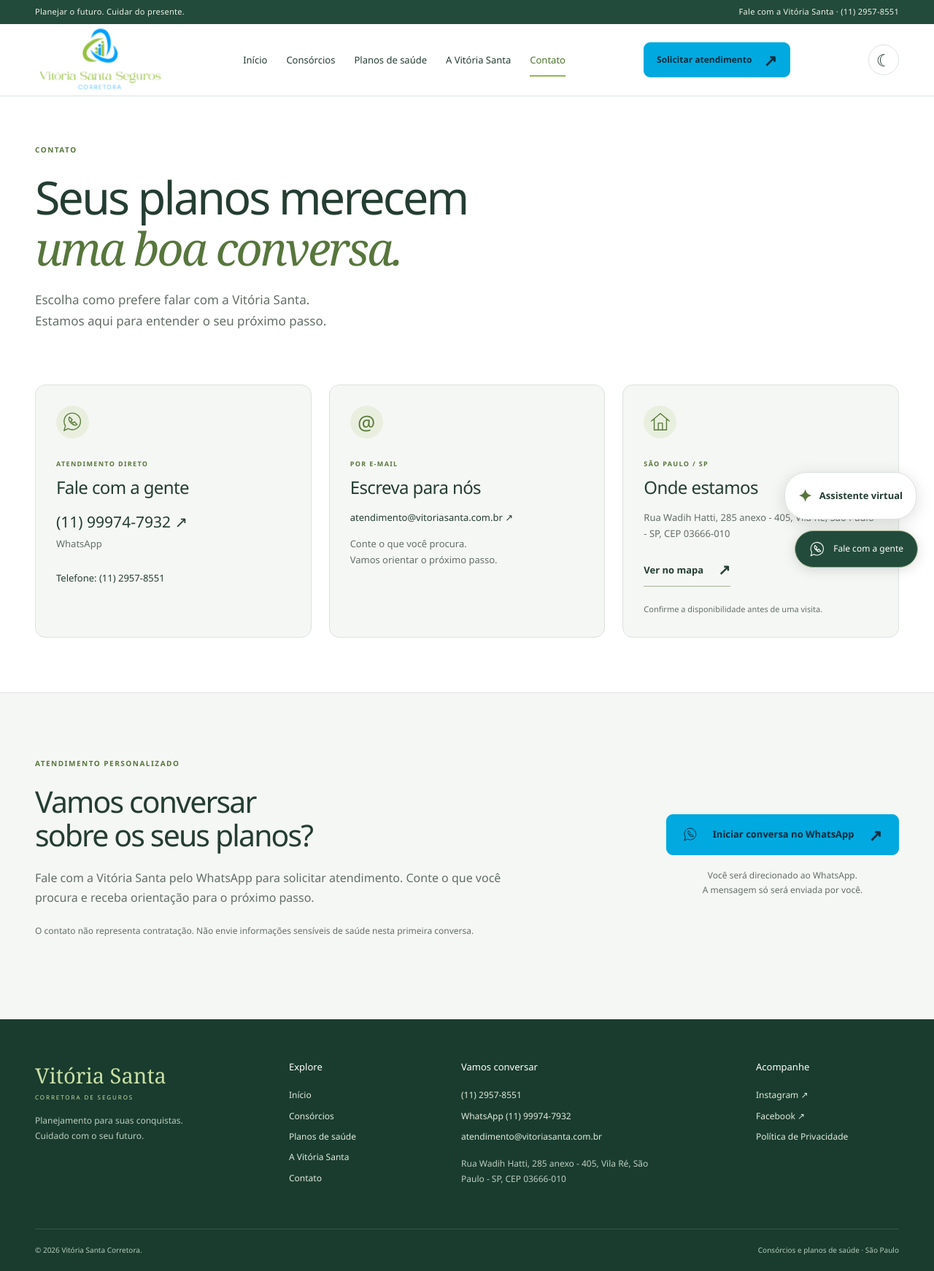
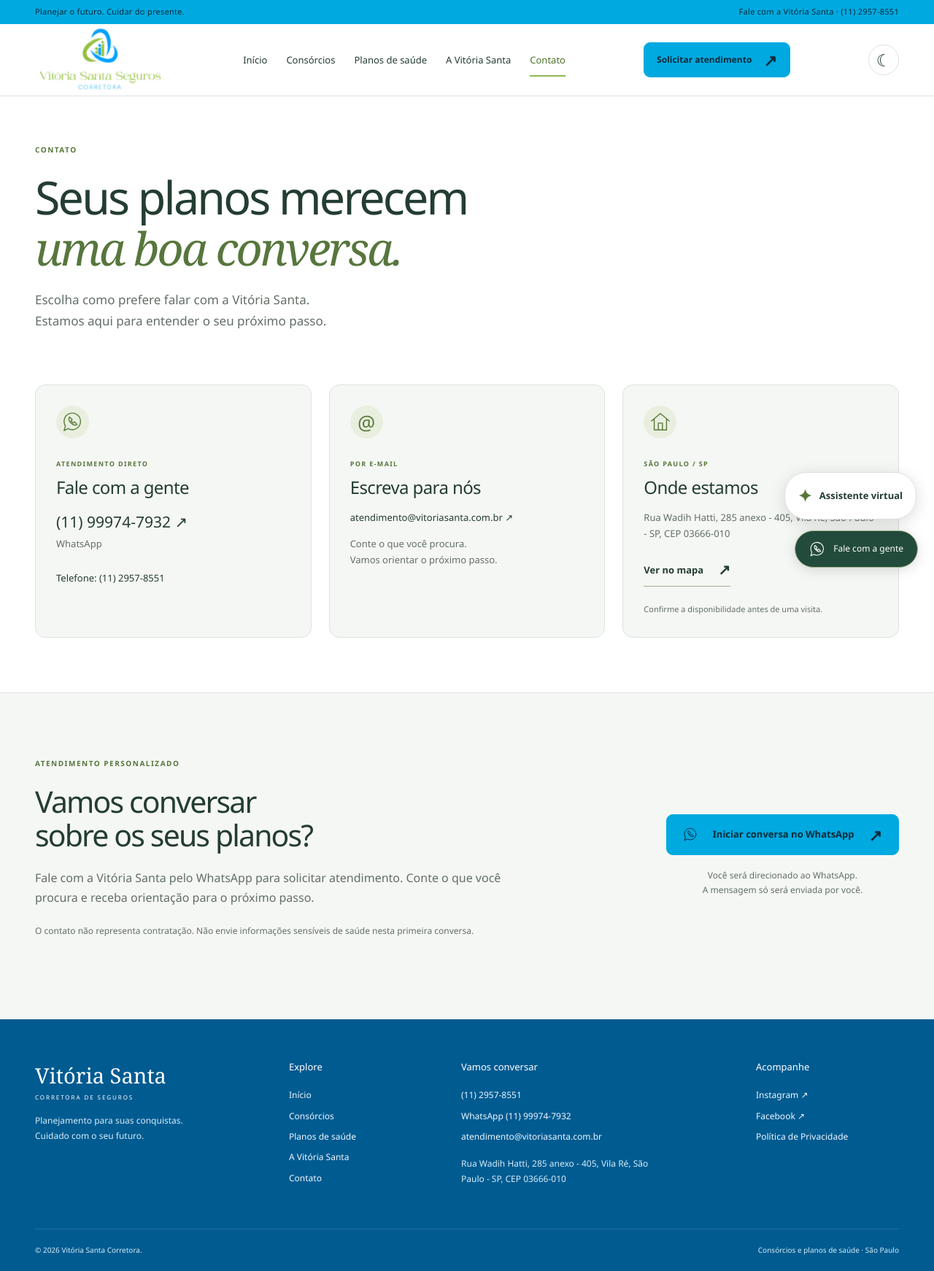
Before and after one commit to direinatorl/vitoria-santa, a website: page contato/index.html in a window 1280 px wide. Shown: the whole page at 73% size. Drawn offline with Linux system fonts and the light colour scheme.

Commit message:
style: aplica azul Porto à faixa superior e ao rodapé

```diff
--- a/contato/index.html
+++ b/contato/index.html
@@ -6,7 +6,7 @@
     <meta property="og:image" content="https://direinatorl.github.io/vitoria-santa/public/assets/cuidado.jpg"><meta property="og:image:alt" content="Pessoas reunidas ao ar livre">
     <meta name="theme-color" content="#234b3b"><link rel="canonical" href="https://direinatorl.github.io/vitoria-santa/contato/">
     <meta name="chat-api" content="https://vitoriasanta.vercel.app">
-    <script src="/vitoria-santa/public/theme.js?v=2.1"></script><link rel="icon" href="/vitoria-santa/public/assets/favicon.svg" type="image/svg+xml"><link rel="stylesheet" href="/vitoria-santa/public/styles.css?v=2.2"><script src="/vitoria-santa/public/app.js?v=2.1" defer></script><script type="module" src="/vitoria-santa/public/chat.js?v=2.2"></script>
+    <script src="/vitoria-santa/public/theme.js?v=2.1"></script><link rel="icon" href="/vitoria-santa/public/assets/favicon.svg" type="image/svg+xml"><link rel="stylesheet" href="/vitoria-santa/public/styles.css?v=2.3"><script src="/vitoria-santa/public/app.js?v=2.1" defer></script><script type="module" src="/vitoria-santa/public/chat.js?v=2.2"></script>
     </head><body><a class="skip-link" href="#conteudo">Pular para o conteúdo</a>
     <div class="topbar"><div class="container"><span>Planejar o futuro. Cuidar do presente.</span><a href="tel:+551129578551">Fale com a Vitória Santa · (11) 2957-8551</a></div></div>
     <header class="header"><div class="container header-inner">
--- a/public/styles.css
+++ b/public/styles.css
@@ -21,7 +21,7 @@ svg { width:30px; height:30px; flex:none; }
 .eyebrow { margin-bottom:22px; color:#536d3d; font-size:10px; font-weight:650; letter-spacing:.15em; line-height:1.6; }
 .small { font-size:12px; line-height:1.7; }
 .section-footnote { margin-top:19px; margin-bottom:0; }
-.topbar { background:var(--green); color:#f0f4ea; font-size:11px; letter-spacing:.025em; }
+.topbar { background:#00a9e0; color:#082b3a; font-size:11px; letter-spacing:.025em; }
 .topbar .container { display:flex; justify-content:space-between; padding-block:7px; }
 .header { position:sticky; top:0; z-index:20; background:#fff; border-bottom:1px solid #e9ede4; }
 .header-inner { height:98px; display:flex; justify-content:space-between; align-items:center; gap:25px; }
@@ -108,15 +108,15 @@ details p { font-size:14px; margin:18px 25px 0 0; }
 .final-cta .eyebrow { margin-bottom:13px; }
 .final-cta p:not(.eyebrow) { font-size:14px; margin:0; }
 .final-cta>.button { flex:none; }
-footer { background:#193c2e; color:#e2eadc; padding:58px 0 0; font-size:12px; }
+footer { background:#005b91; color:#edf8ff; padding:58px 0 0; font-size:12px; }
 .footer-grid { display:grid; grid-template-columns:1.1fr .7fr 1.3fr .7fr; gap:40px; }
-.footer-brand { color:#cadfa5; font:29px Georgia,serif; line-height:1.3; }
+.footer-brand { color:#fff; font:29px Georgia,serif; line-height:1.3; }
 .footer-brand span { display:block; font:8px "Segoe UI",sans-serif; letter-spacing:.24em; margin-top:6px; }
 .footer-grid h2 { color:#fff; font-size:13px; letter-spacing:0; margin-bottom:22px; }
 .footer-grid a:not(.footer-brand) { display:block; margin-bottom:8px; overflow-wrap:anywhere; }
 .footer-grid a:hover { text-decoration:underline; }
-.footer-grid p { color:#bdcdbf; max-width:265px; font-size:12px; margin-top:17px; }
-.footer-bottom { display:flex; justify-content:space-between; gap:25px; padding-block:20px; margin-top:36px; border-top:1px solid #ffffff20; font-size:10px; color:#b7cbb9; }
+.footer-grid p { color:#d4edf8; max-width:265px; font-size:12px; margin-top:17px; }
+.footer-bottom { display:flex; justify-content:space-between; gap:25px; padding-block:20px; margin-top:36px; border-top:1px solid #ffffff20; font-size:10px; color:#d4edf8; }
 .floating-wa { position:fixed; z-index:25; bottom:22px; right:22px; display:flex; align-items:center; gap:10px; padding:13px 19px; background:var(--green); border:1px solid #a2b48e; border-radius:30px; color:#fff; font-size:12px; box-shadow:0 3px 18px #0002; }
 .floating-wa svg { width:23px; height:23px; }
 .skip-link { position:fixed; top:-100px; left:20px; z-index:100; padding:12px; background:#fff; }
@@ -357,7 +357,7 @@ em,.eyebrow { color:var(--highlight); }
 [data-theme=dark] .caption-icon,[data-theme=dark] .contact-symbol { background:var(--deep); color:var(--highlight); }
 [data-theme=dark] input::placeholder,[data-theme=dark] textarea::placeholder { color:var(--muted); }
 [data-theme=dark] .field-error { color:#ffb4ab; }
-[data-theme=dark] footer { background:#102725; }
+[data-theme=dark] footer { background:#07344b; }
 [data-theme=dark] .button-outline:hover { background:var(--surface); }
 .sr-only { position:absolute; width:1px; height:1px; padding:0; margin:-1px; overflow:hidden; clip-path:inset(50%); white-space:nowrap; border:0; }
 .chat-launcher { position:fixed; z-index:26; right:24px; bottom:88px; display:flex; gap:10px; align-items:center; padding:12px 18px; border:1px solid var(--border); background:var(--surface); color:var(--ink); border-radius:30px; font-size:13px; font-weight:600; box-shadow:0 5px 22px #0002; cursor:pointer; }
--- a/src/pages.js
+++ b/src/pages.js
@@ -121,6 +121,6 @@ export function renderPage(path, siteUrl, options = {}) {
     <meta property="og:image" content="${escape(siteUrl)}/assets/${page.image || 'cuidado'}.jpg"><meta property="og:image:alt" content="${page.image === 'casa' ? 'Casa ilustrando aquisição planejada' : 'Pessoas reunidas ao ar livre'}">
     <meta name="theme-color" content="#234b3b"><link rel="canonical" href="${canonical}">${exists ? '' : '<meta name="robots" content="noindex">'}
     <meta name="chat-api" content="${escape(options.chatApi ?? process.env.CHAT_API_URL ?? '')}">
-    <script src="/theme.js?v=2.1"></script><link rel="icon" href="/assets/favicon.svg" type="image/svg+xml"><link rel="stylesheet" href="/styles.css?v=2.2"><script src="/app.js?v=2.1" defer></script><script type="module" src="/chat.js?v=2.2"></script>
+    <script src="/theme.js?v=2.1"></script><link rel="icon" href="/assets/favicon.svg" type="image/svg+xml"><link rel="stylesheet" href="/styles.css?v=2.3"><script src="/app.js?v=2.1" defer></script><script type="module" src="/chat.js?v=2.2"></script>
     </head><body>${header(path)}<main id="conteudo">${page.render(options)}</main>${footer(service)}${chatWidget()}</body></html>`;
 }
```
Also changed, not shown: 404.html (+1 -1 lines), consorcios/index.html (+1 -1 lines), index.html (+1 -1 lines), planos-de-saude/index.html (+1 -1 lines), privacidade/index.html (+1 -1 lines), sobre/index.html (+1 -1 lines).
